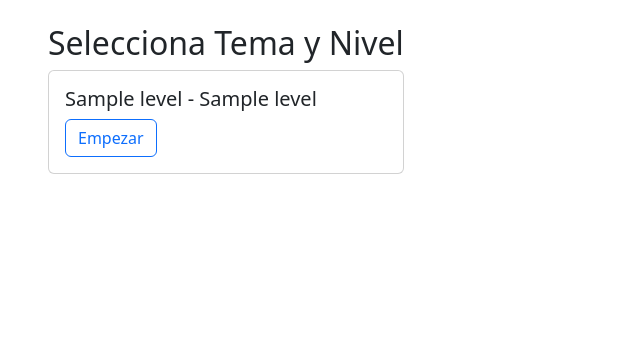
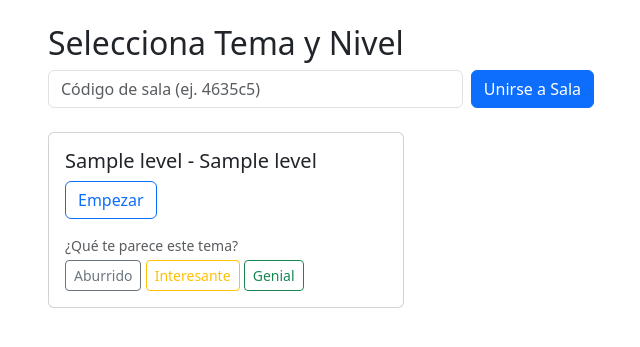
Before and after one commit to JeremyJRV/SemestralSO7, a PHP site: the page made by views/game/select.php in a window 1280 px wide. Shown: the part 56-403 px from the top of the page, without its empty margins (34-674 px from the left). Run offline with PHP 8.4, Linux system fonts and the light colour scheme; the template is opened without the code that fills it: most values are stand-ins (such as "Sample title", 1, 10 or a date in 2020); some libraries are stand-ins or nearby versions.

Commit message:
fix: completar modulo multijugador y proteccion contra respuestas duplicadas
Cambios realizados: 1) GameController::createRoom ahora envia la lista de temas y niveles a la vista, antes llegaba vacia. 2) GameController::play ya no bloquea a otros jugadores, antes solo dejaba entrar al usuario que creo la sala. 3) GameController::joinRoom fue implementado, antes estaba vacio y no hacia nada. 4) Se agrego el metodo GameSession::findByRoomCode para buscar una sala por su codigo. 5) GameController::submitAnswers ahora verifica si el usuario ya tiene respuestas guardadas para esa sesion antes de procesar el envio, evitando que se dupliquen respuestas si alguien reenvia el formulario o vuelve a intentar la misma sala. 6) views/game/create_room.php corregido: accedia a los datos como objeto cuando en realidad son arrays. 7) views/game/select.php: se agrego un formulario para unirse a una sala escribiendo el codigo, antes solo se podia entrar escribiendo la URL manualmente. 8) Se agrego el sistema de calificacion de temas (Aburrido / Interesante / Genial) en views/game/select.php, antes no existia ninguna interfaz para calificar aunque el controlador ya lo soportaba. Todo fue probado con 2 usuarios reales jugando la misma sala desde navegadores distintos, confirmando resultados independientes y correctos por usuario.

```diff
--- a/views/game/create_room.php
+++ b/views/game/create_room.php
@@ -5,7 +5,7 @@
         <label>Tema y Nivel</label>
         <select name="theme_level_id" class="form-select">
             <?php foreach ($themeLevels as $tl): ?>
-                <option value="<?= $tl->id ?>"><?= htmlspecialchars($tl->theme_name) ?> - <?= htmlspecialchars($tl->level_name) ?></option>
+                <option value="<?= $tl['id'] ?>"><?= htmlspecialchars($tl['theme_name']) ?> - <?= htmlspecialchars($tl['level_name']) ?></option>
             <?php endforeach; ?>
         </select>
     </div>
--- a/views/game/select.php
+++ b/views/game/select.php
@@ -1,13 +1,57 @@
 <h2>Selecciona Tema y Nivel</h2>
+
+<div class="row mb-4">
+    <?php if (in_array($role ?? 'guest', ['armador','admin'])): ?>
+    <div class="col-md-6">
+        <a href="<?= APP_URL ?>/game/room/create" class="btn btn-outline-success">Crear Sala Multijugador</a>
+    </div>
+    <?php endif; ?>
+    <div class="col-md-6">
+        <form class="d-flex" onsubmit="event.preventDefault(); const code = document.getElementById('roomCodeInput').value.trim(); if(code) window.location.href = '<?= APP_URL ?>/game/room/' + encodeURIComponent(code);">
+            <input type="text" id="roomCodeInput" class="form-control me-2" placeholder="Código de sala (ej. 4635c5)" required>
+            <button type="submit" class="btn btn-primary text-nowrap">Unirse a Sala</button>
+        </form>
+    </div>
+</div>
+
 <div class="row">
     <?php foreach ($levels as $tl): ?>
         <div class="col-md-4 mb-3">
             <div class="card">
                 <div class="card-body">
                     <h5><?= htmlspecialchars($tl['theme_name']) ?> - <?= htmlspecialchars($tl['level_name']) ?></h5>
-                    <a href="<?= APP_URL ?>/game/start/<?= $tl['id'] ?>" class="btn btn-outline-primary">Empezar</a>
+                    <a href="<?= APP_URL ?>/game/start/<?= $tl['id'] ?>" class="btn btn-outline-primary mb-2">Empezar</a>
+                    <div class="mt-2">
+                        <small class="text-muted d-block mb-1">¿Qué te parece este tema?</small>
+                        <button type="button" class="btn btn-sm btn-outline-secondary rate-btn" data-theme="<?= $tl['theme_id'] ?>" data-rating="boring">Aburrido</button>
+                        <button type="button" class="btn btn-sm btn-outline-warning rate-btn" data-theme="<?= $tl['theme_id'] ?>" data-rating="interesting">Interesante</button>
+                        <button type="button" class="btn btn-sm btn-outline-success rate-btn" data-theme="<?= $tl['theme_id'] ?>" data-rating="great">Genial</button>
+                    </div>
                 </div>
             </div>
         </div>
     <?php endforeach; ?>
 </div>
+
+<script>
+document.querySelectorAll('.rate-btn').forEach(btn => {
+    btn.addEventListener('click', () => {
+        const themeId = btn.dataset.theme;
+        const rating = btn.dataset.rating;
+        fetch('<?= APP_URL ?>/themes/rate', {
+            method: 'POST',
+            headers: { 'Content-Type': 'application/x-www-form-urlencoded' },
+            body: `theme_id=${themeId}&rating=${rating}`
+        })
+        .then(res => res.json())
+        .then(data => {
+            if (data.success) {
+                btn.textContent = '¡Gracias!';
+                btn.disabled = true;
+            } else {
+                alert(data.error || 'Error al calificar');
+            }
+        });
+    });
+});
+</script>
```
Also changed, not shown: app/controllers/GameController.php (+32 -8 lines), app/models/GameSession.php (+10 -0 lines), 1 other file.
